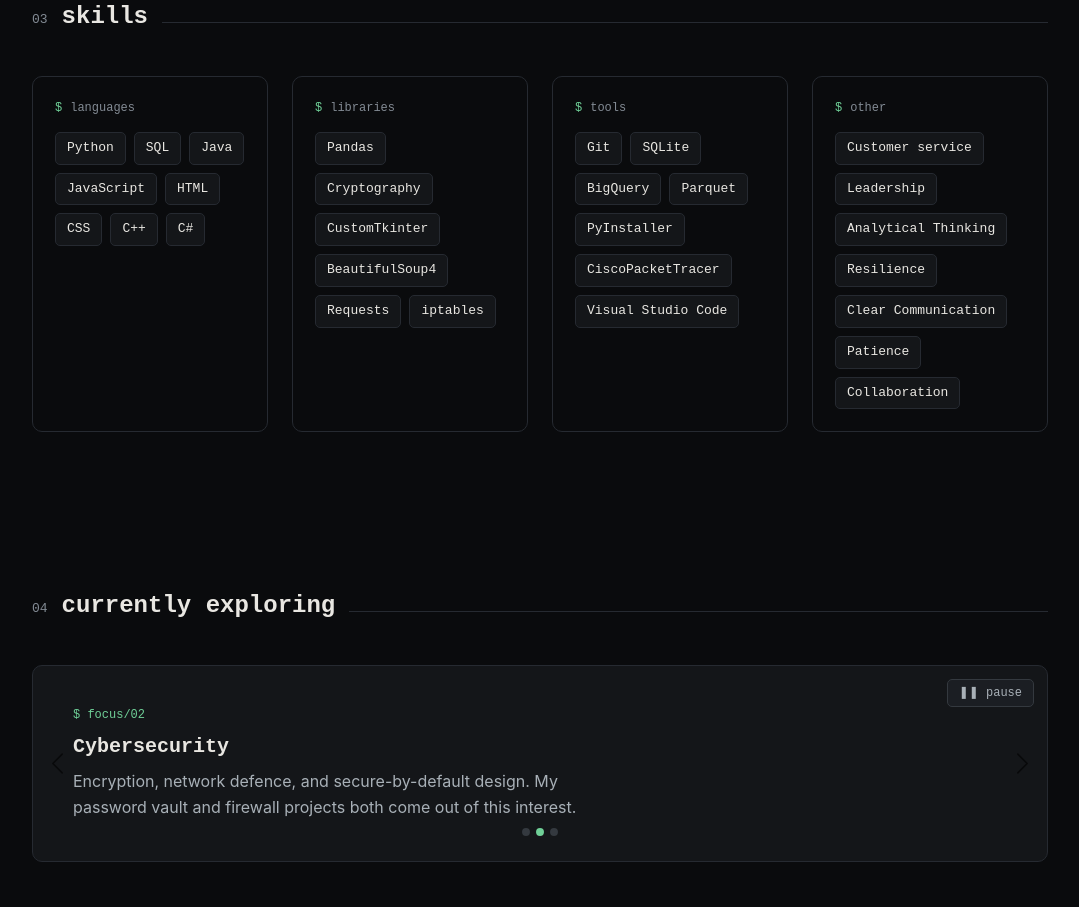
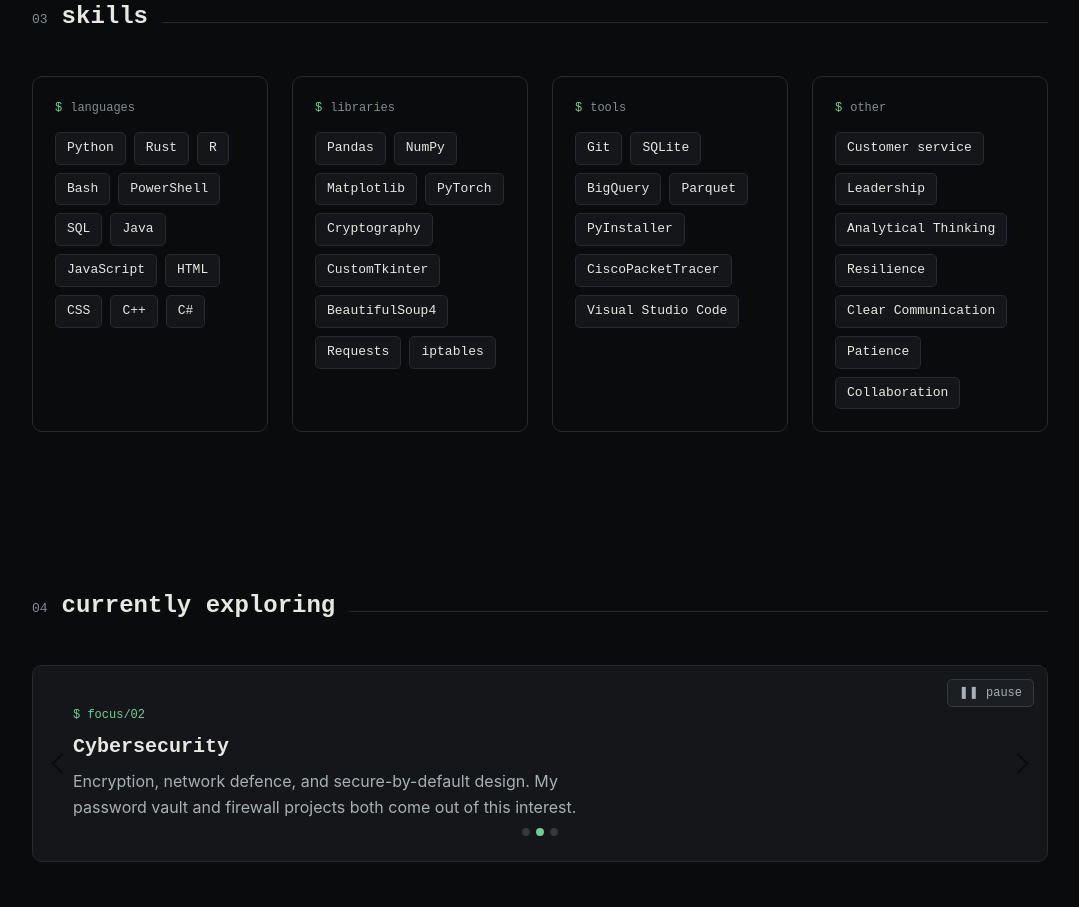
Before and after one commit to AlexNCyber/AlexNCyber.github.io, a plain HTML site: page index.html in a window 1280 px wide. Shown: the part 3177-4084 px from the top of the page, without its empty margins (100-1179 px from the left). Drawn offline with nearby package versions, Linux system fonts and the light colour scheme.

Commit message:
Add files via upload

```diff
--- a/index.html
+++ b/index.html
@@ -198,6 +198,10 @@
           <div class="skill-group-head">languages</div>
           <div class="skill-list">
             <span class="skill-chip">Python</span>
+            <span class="skill-chip">Rust</span>
+            <span class="skill-chip">R</span>
+            <span class="skill-chip">Bash</span>
+            <span class="skill-chip">PowerShell</span>
             <span class="skill-chip">SQL</span>
             <span class="skill-chip">Java</span>
             <span class="skill-chip">JavaScript</span>
@@ -211,6 +215,9 @@
           <div class="skill-group-head">libraries</div>
           <div class="skill-list">
             <span class="skill-chip">Pandas</span>
+            <span class="skill-chip">NumPy</span>
+            <span class="skill-chip">Matplotlib</span>
+            <span class="skill-chip">PyTorch</span>
             <span class="skill-chip">Cryptography</span>
             <span class="skill-chip">CustomTkinter</span>
             <span class="skill-chip">BeautifulSoup4</span>
```
